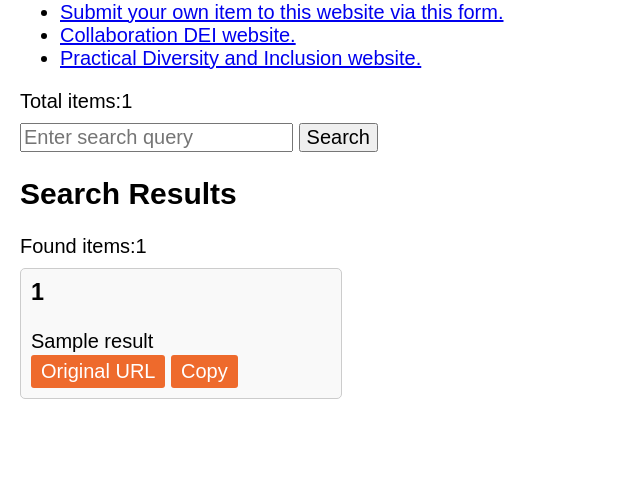
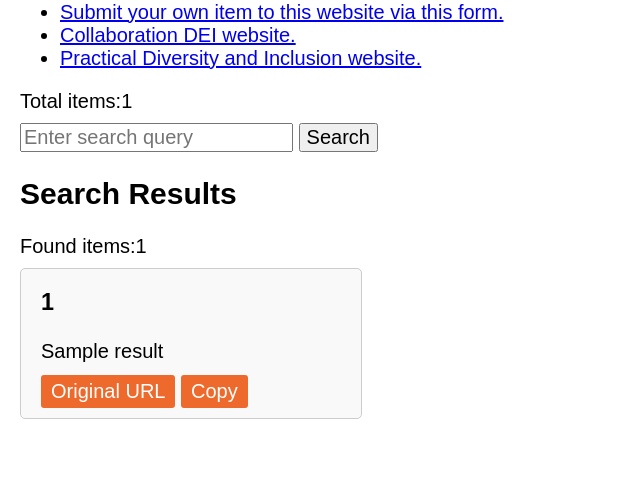
Before and after one commit to NotTheOnlyOne/ntoo_simple, a Flask app: template templates/index.html in a window 1280 px wide. Shown: the part 348-827 px from the top of the page, without its empty margins (0-640 px from the left). Before the commit the page ends 747 px from the top, so only its background shows below. Run offline with Flask 3, Linux system fonts and the light colour scheme; the template is opened without the code that fills it: most values are stand-ins (such as "Sample title", 1, 10 or a date in 2020); parts of the project's set-up code (start-up, migrations or seed data) failed here and were passed over.

Commit message:
adding better space around buttons

```diff
--- a/templates/index.html
+++ b/templates/index.html
@@ -47,7 +47,7 @@
         }
         .tile {
             border: 1px solid #ccc;
-            padding: 10px;
+            padding: 20px;
             border-radius: 5px;
             background-color: #f9f9f9;
             width: 300px;
@@ -57,13 +57,14 @@
         }
 
 	.btn-group {
+	    margin-top: 20px;
 	    position: absolute; /* Added */
 	    bottom: 10px; /* Added */
 	}
         .tile h3 {
             margin-top: 0;
         }
-        .tile p {
+        .tile div.text {
             margin-bottom: 35px;
 	    font-size: 20px;
 	    overflow-wrap: break-word;
@@ -113,6 +114,9 @@
 	     clear:both;
   	     margin-top: 160px;
           }
+	  .tile {
+	     max-height:800px;
+	  }
 	}
 
     </style>
@@ -121,7 +125,7 @@
         function copyToClipboard(title, text, url) {
             const data = `${title}\n${text}\n${url}`;
             navigator.clipboard.writeText(data).then(function() {
-                // alert('Copied to clipboard!');
+                alert('Copied to clipboard!');
             }).catch(function() {
                 alert('Unable to copy to clipboard!');
             });
@@ -156,7 +160,7 @@
             {% for result in results %}
                 <div class="tile">
                     <h3>{{ result[0] }}</h3>
-                    <p>{{ result[1]|truncate(800, True, '...') }}</p>
+                    <div class="text">{{ result[1]|truncate(800, True, '...') }}</div>
 		    <div class="btn-group">
 		        <a href="{{ result[2] }}" class="btn btn-link url-btn">Original URL</a>
                         <button class="copy-btn" onclick="copyToClipboard('{{ result[0] }}\n', '{{ result[1] }}\n', '{{ result[2] }}\n')">Copy</button>
```
